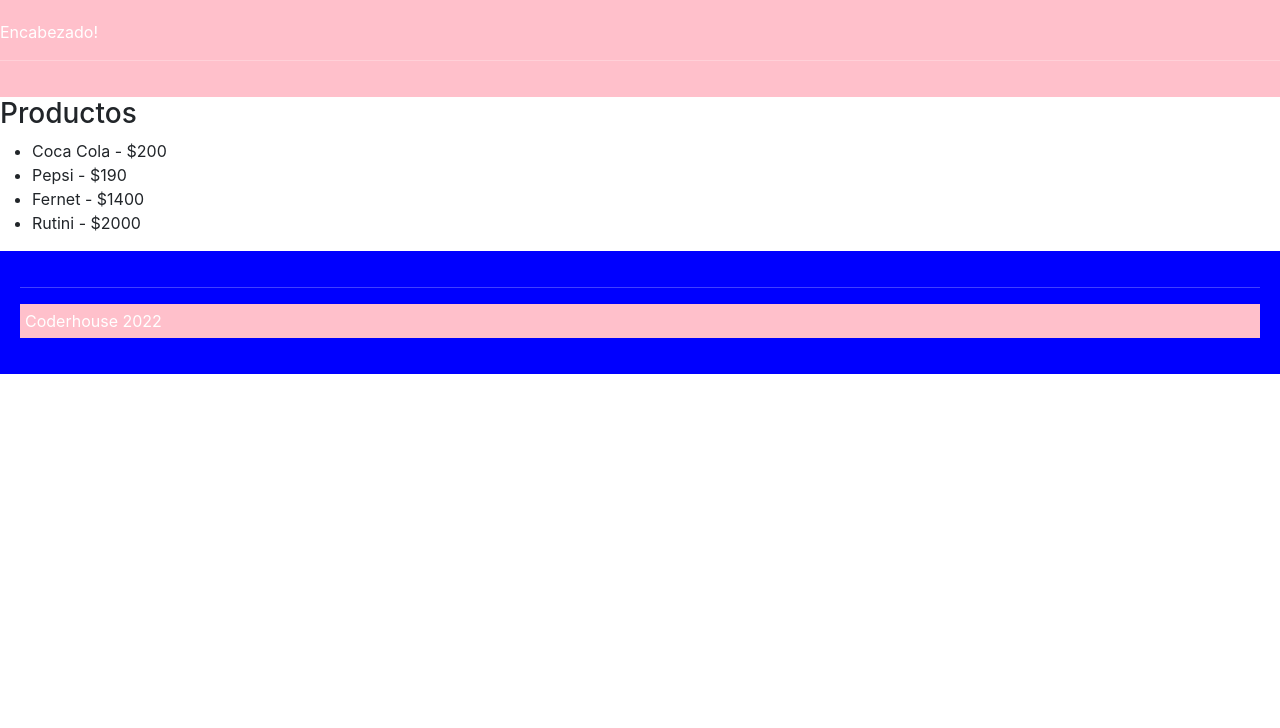
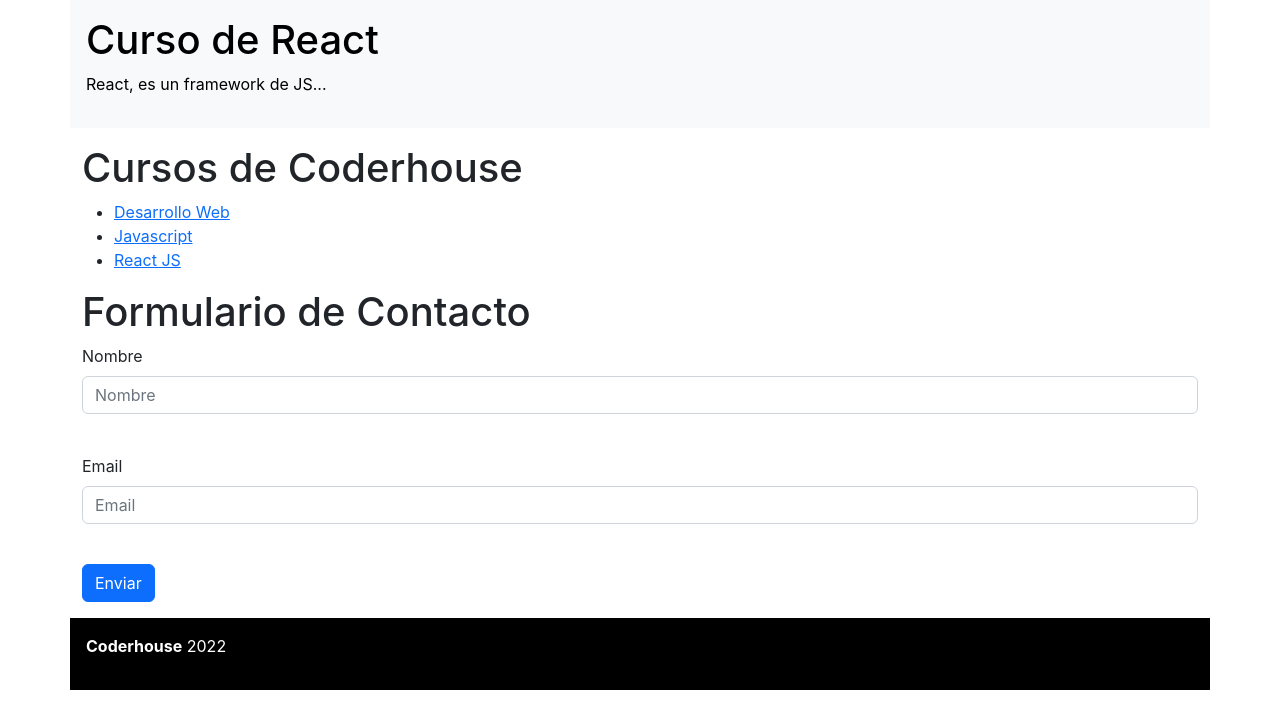
Before and after one commit to TomasChiri/ProyectoDeClaseReact, a React (Create React App) app: page / in a window 1280 px wide. Shown: the top 728 px of the page. Built offline with nearby package versions, Linux system fonts and the light colour scheme.

Commit message:
Clase 3 Terminada

```diff
--- a/src/App.js
+++ b/src/App.js
@@ -2,33 +2,37 @@
 import 'core-js/actual';
 import Header from './components/Header';
 import Footer from './components/Footer';
+import Item from './components/Item';
+import Titulo from './components/Titulo';
+import Input from './components/Input';
 
 function App() {
-  // console.log(new Set([1,2,3,4,3,2,1,1]));
-  // console.log(new Set(["a", "b", "c", "a", "b"]));
-  // console.log([1,2,3,4,3,2,1,1]);
-  // console.log([1, [2,3], [4, [5, [6,7]]]].flat(3));
-
-let titulo = "Productos";
-const productos = [
-  {id:1, nombre:"Coca Cola", precio:"200"},
-  {id:2, nombre:"Pepsi", precio:"190"},
-  {id:3, nombre:"Fernet", precio:"1400"},
-  {id:4, nombre:"Rutini", precio:"2000"},
-];
-
+  const lista = ["Desarrollo Web", "Javascript", "React JS"];
+  const items = lista.map(items => (
+    <Item  valor={items}/>
+  ))
   return (
-    <div>
-      <Header />
-      <h3>{titulo}</h3>
-      <ul>
-      {
-        productos.map(item => (
-          <li key={item.id}>{item.nombre} - ${item.precio}</li>
-        ))
-      }
-      </ul>
-      <Footer />
+    <div className='container'>
+      <Header curso="Curso de " tipo="React" />
+      <main className="py-3">
+        <Titulo valor="Cursos de Coderhouse" />
+        <ul>
+          {items}
+        </ul>
+        <Titulo valor="Formulario de Contacto" />
+        <form>
+          <div className="mb-3">
+            <label className="form-label">Nombre</label>
+            <Input valor="Nombre" /> <br />
+          </div>
+          <div className="mb-3">
+            <label className="form-label">Email</label>
+            <Input valor="Email" /> <br />
+          </div>
+          <button type="button" className="btn btn-primary">Enviar</button>
+        </form>
+      </main>
+      <Footer ubicacion="Coderhouse" anio="2022" />
     </div>
   );
 }
--- a/src/components/Footer.jsx
+++ b/src/components/Footer.jsx
@@ -1,12 +1,16 @@
-import React from "react";
+import React, { Component } from "react";
+import Prefooter from "./Prefooter";
 
-const Footer = () => {
-    return(
-        <div className="fondo_azul">
-            <hr />
-            <p style={{color: "white", backgroundColor: "pink", padding: "5px"}}>Coderhouse 2022</p>
-        </div>
-    );
+class Footer extends Component {
+    render() {
+        return (
+            <div className="row">
+                <div className="col-md-12 bg-black text-white p-3">
+                    <Prefooter ubicacion={this.props.ubicacion} anio={this.props.anio}/>
+                </div>
+            </div>
+        )
+    }
 }
 
 export default Footer;
--- a/src/components/Header.jsx
+++ b/src/components/Header.jsx
@@ -1,18 +1,14 @@
 import React from "react";
 
-const Header = () => {
-    let estilo = {
-        color: "white",
-        backgroundColor: "pink",
-        paddingTop: "20px",
-        paddingBottom:"20px"
-    };
+const Descripcion = ({tipo}) => <p>{tipo}, es un framework de JS...</p>
 
-
+const Header = (props) => {
     return(
-        <div style={estilo}>
-            <p>Encabezado!</p>
-            <hr />
+        <div className="row">
+            <div className="col-md-12 bg-light text-black p-3">
+                <h1>{props.curso} {props.tipo}</h1>
+                <Descripcion tipo={props.tipo}/>
+            </div>
         </div>
     );
 }
--- /dev/null
+++ b/src/components/Input.jsx
@@ -0,0 +1,11 @@
+import React, { Component } from "react";
+
+class Input extends Component {
+    render(){
+        return(
+        <input type="text" placeholder={this.props.valor} className="form-control"/>
+    )
+    }
+}
+
+export default Input;
--- /dev/null
+++ b/src/components/Item.jsx
@@ -0,0 +1,13 @@
+import React, { Component } from "react";
+
+class Item extends Component {
+    render(){
+        return(
+        <li>
+            <a href="#">{this.props.valor}</a>
+        </li>
+    )
+    }
+}
+
+export default Item;
--- /dev/null
+++ b/src/components/Prefooter.jsx
@@ -0,0 +1,9 @@
+import React from "react";
+
+const Prefooter = ({ubicacion, anio}) => {
+    return(
+        <p><strong>{ubicacion}</strong> {anio}</p>
+    );
+}
+
+export default Prefooter;
--- /dev/null
+++ b/src/components/Titulo.jsx
@@ -0,0 +1,11 @@
+import React, { Component } from "react";
+
+class Titulo extends Component {
+    render(){
+        return(
+            <h1>{this.props.valor}</h1>
+    )
+    }
+}
+
+export default Titulo;
```
